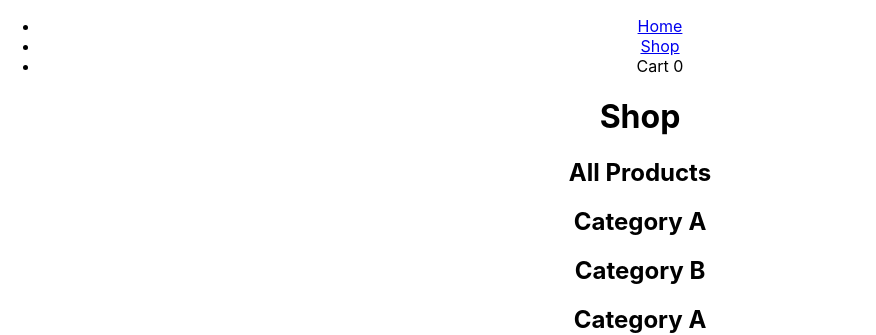
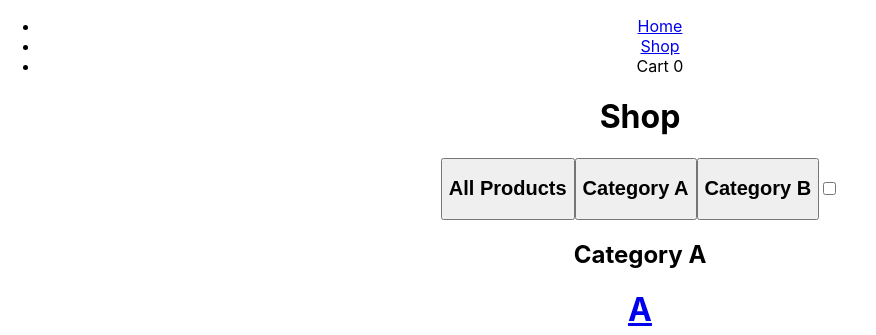
Before and after one commit to snaeem3/shopping-cart, a React (Create React App) app: page /shop in a window 1280 px wide. Shown: the top 335 px of the page, without its empty margins (0-876 px from the left). Built offline with nearby package versions, Linux system fonts and the light colour scheme.

Commit message:
Add hide out of stock item checkbox

```diff
--- a/src/components/Product.js
+++ b/src/components/Product.js
@@ -3,9 +3,10 @@
 
 const Product = (props) => {
   const { productId, name, price, category, inStock, imgUrl } = props;
+  const stockClassName = inStock ? 'inStock' : 'outOfStock';
 
   return (
-    <div className="product">
+    <div className={`product ${stockClassName}`}>
       <Link to={`/shop/${name}`}>
         <h1>{name}</h1>
         <img src={imgUrl} className="product-image" alt={name} />
--- a/src/components/Shop.js
+++ b/src/components/Shop.js
@@ -8,6 +8,7 @@
   const { products, addItemToCart } = props;
 
   const [currentCategory, setCurrentCategory] = useState('All');
+  const [hideOutOfStock, setHideOutOfStock] = useState(false);
 
   const categories = getUniqueValues(products);
 
@@ -33,32 +34,60 @@
   return (
     <div>
       <h1>Shop</h1>
-      <Sidebar currentCategory={currentCategory} categories={categories} />
-      <ProductGrid currentCategory={currentCategory} items={currentItems} />
+      <Sidebar
+        currentCategory={currentCategory}
+        categories={categories}
+        setCurrentCategory={setCurrentCategory}
+        setHideOutOfStock={setHideOutOfStock}
+      />
+      <ProductGrid
+        currentCategory={currentCategory}
+        items={currentItems}
+        hideOutOfStock={hideOutOfStock}
+      />
     </div>
   );
 };
 
 const Sidebar = (props) => {
-  const { currentCategory, categories } = props;
-  // console.log(categories);
+  const { currentCategory, categories, setCurrentCategory, setHideOutOfStock } =
+    props;
 
+  const handleCheckboxChange = (event) => {
+    console.log(event.target);
+    setHideOutOfStock(event.target.checked);
+  };
   return (
     <div className="sidebar">
-      <h2>All Products</h2>
+      <button
+        type="button"
+        key={uniqid()}
+        onClick={(e) => setCurrentCategory('All')}
+      >
+        <h2 className="category-header">All Products</h2>
+      </button>
       {categories.map((category) => (
-        <h2 className="category-header" key={uniqid()}>
-          {category}
-        </h2>
+        <button
+          type="button"
+          key={uniqid()}
+          onClick={(e) => setCurrentCategory(category)}
+        >
+          <h2 className="category-header">{category}</h2>
+        </button>
       ))}
+      <input
+        type="checkbox"
+        name="hide-out-of-stock"
+        id="hide-out-of-stock"
+        onClick={(e) => setHideOutOfStock(e.target.checked)}
+      />
     </div>
   );
 };
 
 const ProductGrid = (props) => {
-  const { currentCategory, items } = props;
+  const { currentCategory, items, hideOutOfStock } = props;
   const categories = [...new Set(items.map((item) => item.category))]; // get unique categories from items
-  console.log(categories);
   // console.table(items);
   return (
     <div className="product-grid">
@@ -74,7 +103,11 @@
           <h2>{category}</h2>
           {items
             .filter((item) => item.category === category)
-            .map((item) => (
+            .map((item) => {
+              if (hideOutOfStock && !item.inStock) {
+                return;
+              }
+              return (
                 <Product
                   key={item.id}
                   productId={item.id}
@@ -84,7 +117,8 @@
                   inStock={item.inStock}
                   imgUrl={item.imgUrl}
                 />
-            ))}
+              );
+            })}
         </div>
       ))}
     </div>
```
Also changed, not shown: 1 other file (tests, documents, lock files or other folders). Lines whose indentation alone changed are shown as unchanged.
